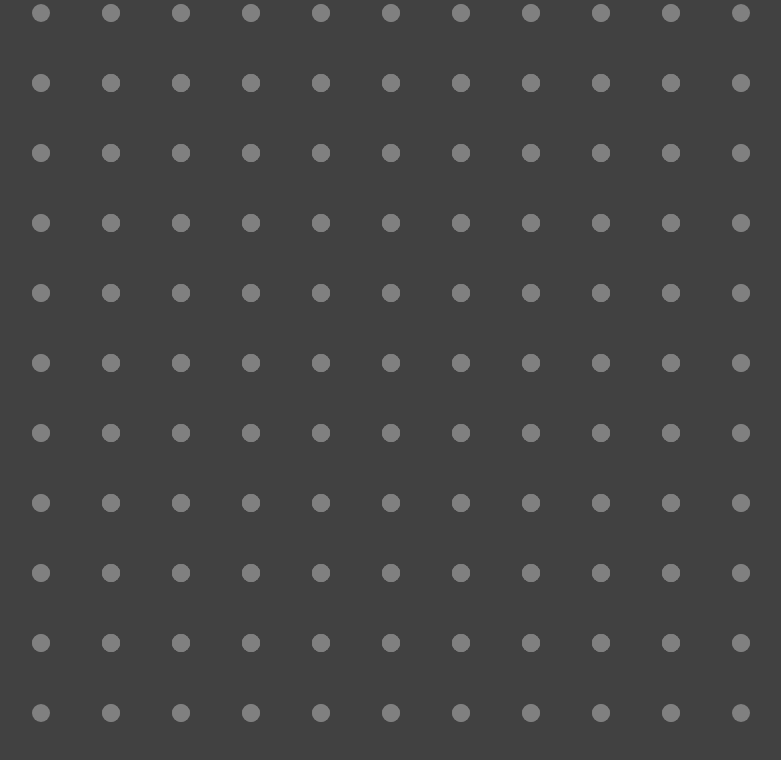
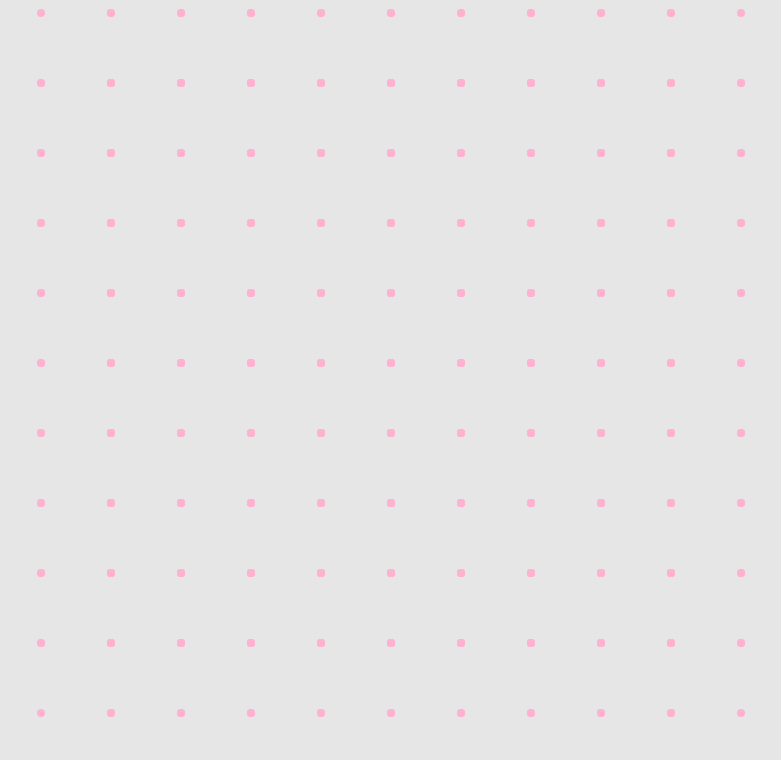
Before and after one commit to bVNyDUKE/box-game, a React (Vite) app: page / in a window 1280 px wide. Shown: the top 760 px of the page, without its empty margins (204-985 px from the left). Built offline with nearby package versions, Linux system fonts and the light colour scheme.

Commit message:
update readme

```diff
--- a/src/App.css
+++ b/src/App.css
@@ -1,6 +1,10 @@
 :root {
-  --primary: rgb(65, 65, 65);
-  --bg-primary: white;
+  /* --primary: rgb(65, 65, 65); */
+  --primary: rgb(230, 230, 230);
+  --p1-color: rgb(0, 255, 153);
+  --p2-color: rgb(0, 102, 255);
+  --circle-color: rgb(255, 177, 208);
+  --line-hover-color: rgb(0, 0, 0, 0.1);
   --line-width: 10px;
 }
 
@@ -28,17 +32,15 @@
   position: absolute;
 }
 
-.line {
-  z-index: 10;
-}
-
 .side {
   width: var(--line-width);
   height: 100%;
+  border-radius: 30%;
 }
 
 .top {
   position: absolute;
+  border-radius: 30%;
   top: 0;
   left: 0;
   width: 100%;
@@ -47,6 +49,7 @@
 
 .bottom {
   position: absolute;
+  border-radius: 30%;
   bottom: 0;
   left: 0;
   width: 100%;
@@ -54,25 +57,45 @@
 }
 
 .p1 {
-  background-color: green;
+  background-color: var(--p1-color);
   z-index: 10;
 }
 
 .p2 {
-  background-color: blue;
+  background-color: var(--p2-color);
   z-index: 10;
 }
 
 .line:hover {
-  background-color: rgb(255, 255, 255, 0.1);
+  background-color: var(--line-hover-color);
   cursor: pointer;
 }
 
 .circle {
-  width: 18px;
-  height: 18px;
+  width: 8px;
+  height: 8px;
   position: absolute;
   border-radius: 100%;
-  background-color: gray;
+  background-color: var(--circle-color);
   z-index: 100;
 }
+
+.top-left {
+  top: 1px;
+  left: 1px;
+}
+
+.top-right {
+  top: 1px;
+  right: 1px;
+}
+
+.bottom-left {
+  bottom: 1px;
+  left: 1px;
+}
+
+.bottom-right {
+  bottom: 1px;
+  right: 1px;
+}
--- a/src/App.tsx
+++ b/src/App.tsx
@@ -1,4 +1,4 @@
-import { useEffect, useReducer } from 'react';
+import { useEffect, useMemo, useReducer } from 'react';
 import './App.css';
 import { BoxData, ACTIONTYPE, reducer, STATE } from './state';
 
@@ -20,7 +20,7 @@ const Box: React.FC<{
 
   const lineActive = (lineId: number) => boxActiveLines.includes(lineId);
 
-  const boxWonBy = () => {
+  const boxWonBy = useMemo(() => {
     const p1 =
       playerLines.p1.filter((id: number) => Object.values(data).includes(id)).length ===
       4;
@@ -36,8 +36,8 @@ const Box: React.FC<{
       return 'p2';
     }
 
-    return;
-  };
+    return '';
+  }, [playerLines]);
 
   const playerClass = (lineId: number) => {
     if (lineActive(lineId)) {
@@ -54,7 +54,7 @@ const Box: React.FC<{
   };
 
   return (
-    <div className={`box ${boxWonBy()}`} style={{ left }}>
+    <div className={`box ${boxWonBy}`} style={{ left }}>
       <div
         className={`side ${playerClass(data.left)}`}
         onClick={() => handleLineClick(data.left)}
@@ -72,10 +72,14 @@ const Box: React.FC<{
         onClick={() => handleLineClick(data.bottom)}
       />
 
-      <div className="circle" style={{ top: '-4px', left: '-4px' }} />
-      <div className="circle" style={{ top: '-4px', right: '-4px' }} />
-      <div className="circle" style={{ bottom: '-4px', right: '-4px' }} />
-      <div className="circle" style={{ bottom: '-4px', left: '-4px' }} />
+      {boxWonBy === '' && (
+        <>
+          <div className="circle top-left" />
+          <div className="circle top-right" />
+          <div className="circle bottom-left" />
+          <div className="circle bottom-right" />
+        </>
+      )}
     </div>
   );
 };
```
Also changed, not shown: 1 other file (tests, documents, lock files or other folders).
